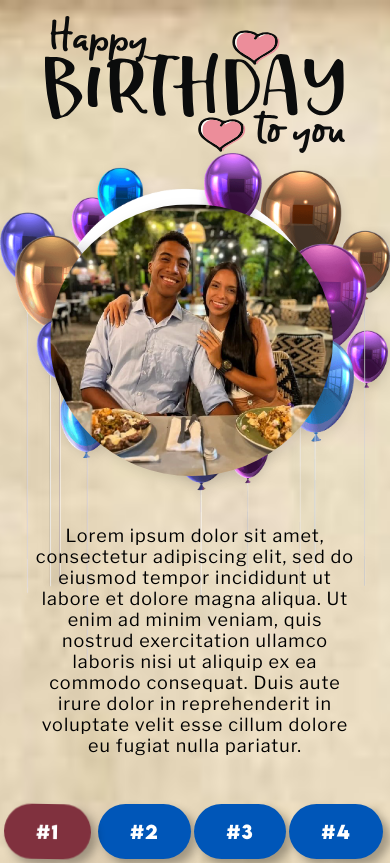
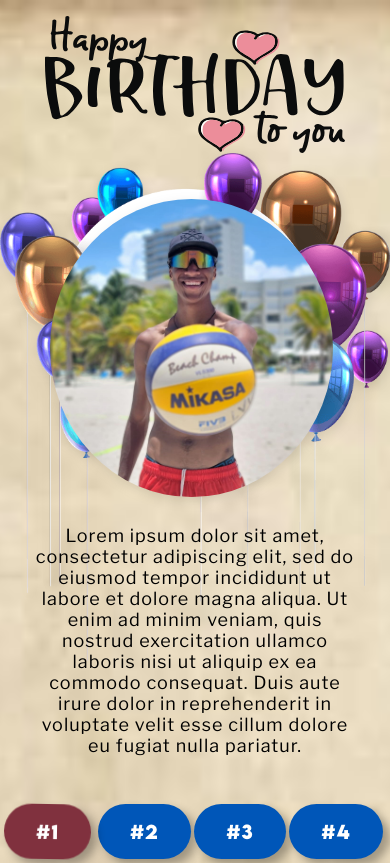
Before and after one commit to lauramunozcaiced/bdaynico, a plain HTML site: page index.html in a window 390 px wide. Shown: the top 863 px of the page. Drawn offline with nearby package versions, Linux system fonts and the light colour scheme.

Commit message:
yes Upload

```diff
--- a/css/styles.css
+++ b/css/styles.css
@@ -215,8 +215,12 @@ button.shake{
   }
 
   .foto{
+    background-image: url('../assets/foto.jpg');
+    background-size: cover;
+    background-position: center;
     position: absolute;
     width: calc(100% - 107px);
+    height: 298px;
     animation: float 2s ease-in-out infinite;
     left: calc(50% - ((100% - 100px)/2));
     top: 11vh;
@@ -232,7 +236,7 @@ button.shake{
 
   @media(max-width: 750px){
     .foto{
-      top: 6vh;
+      top: 5.5vh;
     }
   }
 
--- a/index.html
+++ b/index.html
@@ -18,7 +18,7 @@
       <div class="letrero"><img src="./assets/let.svg" width="300"alt=""></div>
       <div class="continer__left">
         <img class="birthday_letter" src="./assets/bombas_final2.png" alt="Bombas de Cumpleaños">
-        <img class="foto birthday_letter" src="./assets/foto.png" alt="">
+        <div class="foto birthday_letter"></div>
     </div>
 
     <div class="mensaje"><p>Lorem ipsum dolor sit amet, consectetur adipiscing elit, sed do eiusmod tempor incididunt ut
```
Also changed, not shown: assets/foto.jpg (added).
